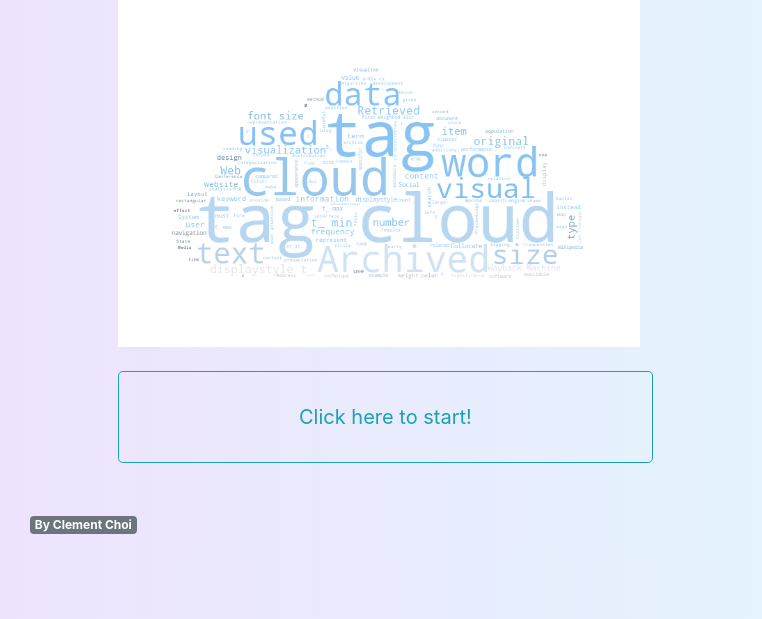
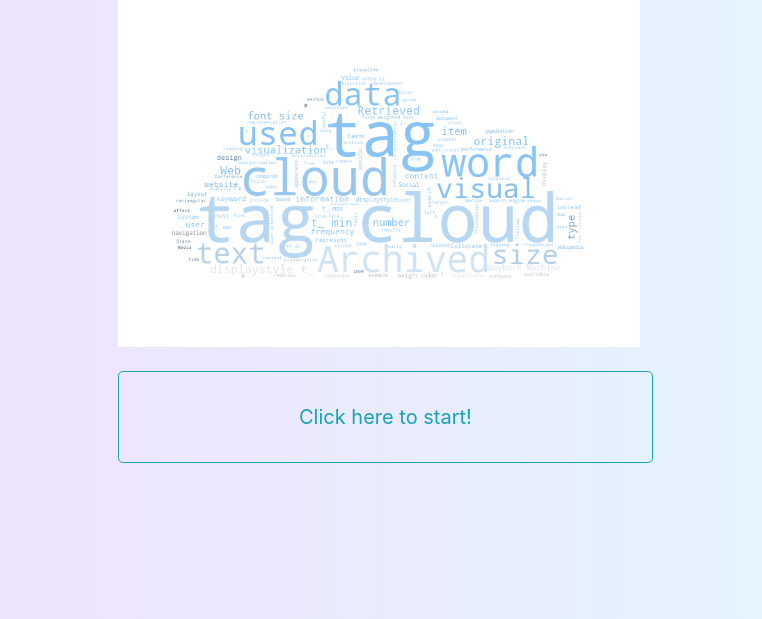
Before and after one commit to clementckmc/word_cloud-web-flask, a Flask app: page / in a window 1280 px wide. Shown: the part 181-800 px from the top of the page, without its empty margins (0-762 px from the left). Run offline with Flask 2, Linux system fonts and the light colour scheme; parts of the project's set-up code (start-up, migrations or seed data) failed here and were passed over; some libraries are stand-ins or nearby versions.

Commit message:
Update layout.html

```diff
--- a/templates/layout.html
+++ b/templates/layout.html
@@ -39,7 +39,4 @@
         </main>
 
     </body>
-    <footer>
-        <span class="badge badge-secondary by">By Clement Choi</span>
-    </footer>
 </html>
```
